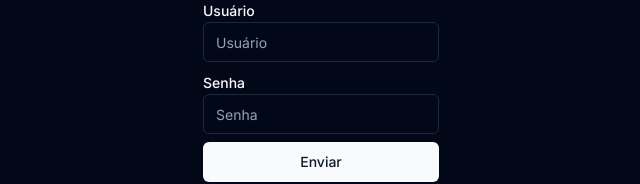
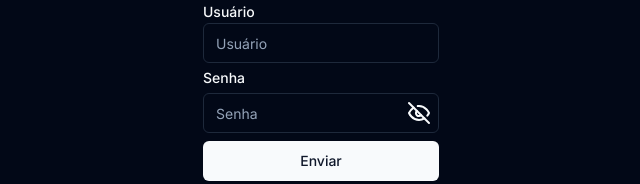
Before and after one commit to gabrielcinquini/schedule, a Next.js app: page / in a window 1280 px wide. Shown: the part 274-458 px from the top of the page, without its empty margins (319-959 px from the left). Built offline with nearby package versions, Linux system fonts and the light colour scheme.

Commit message:
added: toggle password visibility button

```diff
--- a/src/@types/environment.d.ts
+++ b/src/@types/environment.d.ts
@@ -1,6 +1,5 @@
 declare namespace NodeJS {
-  export interface ProcessEnv {
+  interface ProcessEnv {
     C_KEY: string;
-    IV_KEY: string;
   }
 }
--- a/src/app/forgot-password/page.tsx
+++ b/src/app/forgot-password/page.tsx
@@ -7,26 +7,23 @@ import {
 } from "@/validations/validations";
 import { zodResolver } from "@hookform/resolvers/zod";
 import axios, { AxiosError } from "axios";
-import React from "react";
+import React, { useState } from "react";
 import { useForm } from "react-hook-form";
 import { toast } from "sonner";
-import { useRouter } from "next/navigation";
-import { useStore } from "@/store";
 import { Input } from "@/components/ui/input";
 import { Button } from "@/components/ui/button";
 
 import {
   Form,
   FormControl,
-  FormDescription,
   FormField,
   FormItem,
-  FormLabel,
   FormMessage,
 } from "@/components/ui/form";
 import { ArrowLeftIcon } from "@radix-ui/react-icons";
 import Link from "next/link";
 import Loader from "@/components/Loader";
+import { Eye, EyeOff } from "lucide-react";
 
 export default function page() {
 
@@ -35,9 +32,15 @@ export default function page() {
     resolver: zodResolver(forgotPasswordFormSchema),
   });
 
+  const [visibility, setVisibility] = useState(false)
+
   const { user } = useMe();
 
   if (!user) return <p>Loading...</p>;
+
+  const handleChangeVisibility = () => {
+    setVisibility((currentState) => !currentState)
+  }
 
   const handleChangePassword = async (
     data: Omit<ForgotPasswordFormSchemaType, "confirmPassword">
@@ -64,6 +67,7 @@ export default function page() {
           className="flex flex-col gap-2 items-center mt-8"
           onSubmit={form.handleSubmit(handleChangePassword)}
         >
+          <div className="relative">
             <FormField
               name="newPassword"
               control={form.control}
@@ -71,7 +75,7 @@ export default function page() {
                 <FormItem>
                   <FormControl>
                       <Input
-                    type="password"
+                        type={visibility ? 'text' : 'password'}
                         placeholder="Nova Senha"
                         onChange={field.onChange}
                         autoComplete="off"
@@ -81,6 +85,8 @@ export default function page() {
                 </FormItem>
               )}
             />
+            <button type="button" onClick={handleChangeVisibility} className="absolute top-2 right-2">{visibility ? <Eye /> : <EyeOff />}</button>
+          </div>
           <FormField
             name="confirmPassword"
             control={form.control}
--- a/src/app/page.tsx
+++ b/src/app/page.tsx
@@ -21,18 +21,20 @@ import Loader from "@/components/Loader";
 import {
   Form,
   FormControl,
-  FormDescription,
   FormField,
   FormItem,
-  FormLabel,
   FormMessage,
 } from "@/components/ui/form";
+import { Eye, EyeOff } from "lucide-react";
+import { useState } from "react";
 
 export default function Home() {
   const form = useForm<LoginUserType>({
     mode: "onChange",
     resolver: zodResolver(loginUserFormSchema),
   });
+
+  const [visibility, setVisibility] = useState(false)
 
   const router = useRouter();
 
@@ -58,6 +60,10 @@ export default function Home() {
       }
     }
   };
+
+  const handleChangeVisibility = () => {
+    setVisibility((currentState) => !currentState)
+  }
 
   return (
     <div className="flex h-screen justify-center items-center">
@@ -93,8 +99,8 @@ export default function Home() {
               )}
             />
           </div>
-          <div>
             <Label htmlFor="password">Senha</Label>
+            <div className="relative">
               <FormField
                 control={form.control}
                 name="password"
@@ -102,7 +108,7 @@ export default function Home() {
                   <FormItem>
                     <FormControl>
                         <Input
-                      type="password"
+                          type={visibility ? 'text' : 'password'}
                           placeholder="Senha"
                           {...field}
                           onChange={(event) => {
@@ -115,6 +121,7 @@ export default function Home() {
                   </FormItem>
                 )}
               />
+              <button type="button" onClick={handleChangeVisibility} className="absolute top-2 right-2">{visibility ? <Eye /> : <EyeOff />}</button>
             </div>
           <div className="flex w-full justify-between flex-col gap-8">
             <Button
--- a/src/app/register/page.tsx
+++ b/src/app/register/page.tsx
@@ -10,7 +10,6 @@ import {
 
 import { useForm } from "react-hook-form";
 import { zodResolver } from "@hookform/resolvers/zod";
-import { useStore } from "@/store";
 import ModeToggle from "@/components/ui/mode-toggle";
 import { Button } from "@/components/ui/button";
 import { Input } from "@/components/ui/input";
@@ -19,15 +18,15 @@ import { ArrowLeftIcon } from "@radix-ui/react-icons";
 import {
   Form,
   FormControl,
-  FormDescription,
   FormField,
   FormItem,
-  FormLabel,
   FormMessage,
 } from "@/components/ui/form";
 import { formatName, formatUsername } from "@/utils/utils";
 import Link from "next/link";
 import Loader from "@/components/Loader";
+import { Eye, EyeOff } from "lucide-react";
+import { useState } from "react";
 
 export default function Home() {
   const form = useForm<RegisterUserType>({
@@ -35,7 +34,13 @@ export default function Home() {
     resolver: zodResolver(registerUserFormSchema),
   });
 
+  const [visibility, setVisibility] = useState(false)
+
   const router = useRouter();
+
+  const handleChangeVisibility = () => {
+    setVisibility((currentState) => !currentState)
+  }
 
   const handleRegister = async (
     user: Omit<RegisterUserType, "confirmPassword">
@@ -125,6 +130,7 @@ export default function Home() {
               </FormItem>
             )}
           />
+            <div className="relative">
               <FormField
                 name="password"
                 control={form.control}
@@ -132,7 +138,7 @@ export default function Home() {
                   <FormItem>
                     <FormControl>
                         <Input
-                    type="password"
+                          type={visibility ? 'text' : 'password'}
                           placeholder="Senha"
                           onChange={field.onChange}
                           autoComplete="off"
@@ -142,6 +148,8 @@ export default function Home() {
                   </FormItem>
                 )}
               />
+              <button type="button" onClick={handleChangeVisibility} className="absolute top-2 right-2">{visibility ? <Eye /> : <EyeOff />}</button>
+            </div>
           <FormField
             name="confirmPassword"
             control={form.control}
```
Lines whose indentation alone changed are shown as unchanged.
